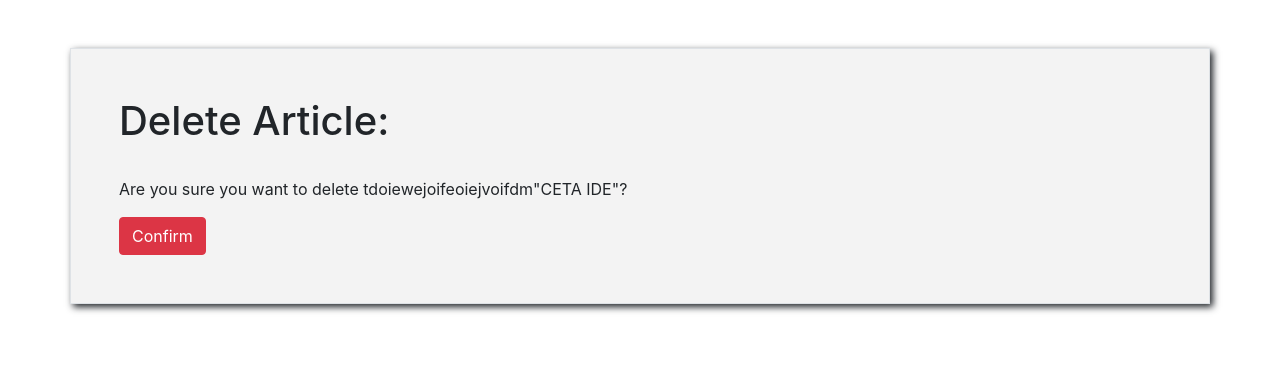
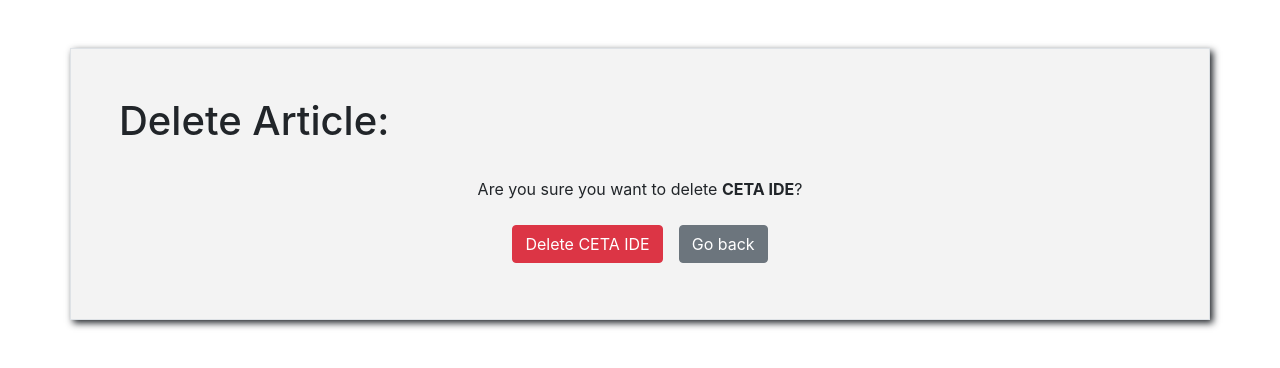
Before and after one commit to SNHU-CETA-CIT-CS/final-project-teamone, a Django app: page /post/4/delete/ in a window 1280 px wide. Shown: the part 90-458 px from the top of the page. Run offline with Django 4.2, Linux system fonts and the light colour scheme; data comes from the database, SQL or seed files in the repository.

Commit message:
Create style buttons and text
Style articleDeleteView.html add delete and go back buttons

```diff
--- a/templates/articleDeleteView.html
+++ b/templates/articleDeleteView.html
@@ -6,8 +6,13 @@
     <div class="snhupedia-box-shadow snhupedia-box-color container border p-5 my-5 snhupedia-box-color">
         <h1>Delete Article:</h1><br>
         <form action="" method="post">{% csrf_token %}
-            <p>Are you sure you want to delete tdoiewejoifeoiejvoifdm"{{ post.title }}"?</p>
-            <input type="submit" value="Confirm" class="btn btn-danger">
+            <div class="d-flex justify-content-center">
+            <p>Are you sure you want to delete <b>{{ post.title }}</b>?</p>
+            </div>
+            <div class="d-flex justify-content-center">
+                <input type="submit" value="Delete {{ post.title }}" class="btn btn-danger m-2">
+                <button type="button" class="btn btn-secondary m-2"><a href="{% url 'post_edit' post.pk %}" class="text-white">Go back</a></button>
+            </div>
         </form>
 
 {% endblock content %}
```
